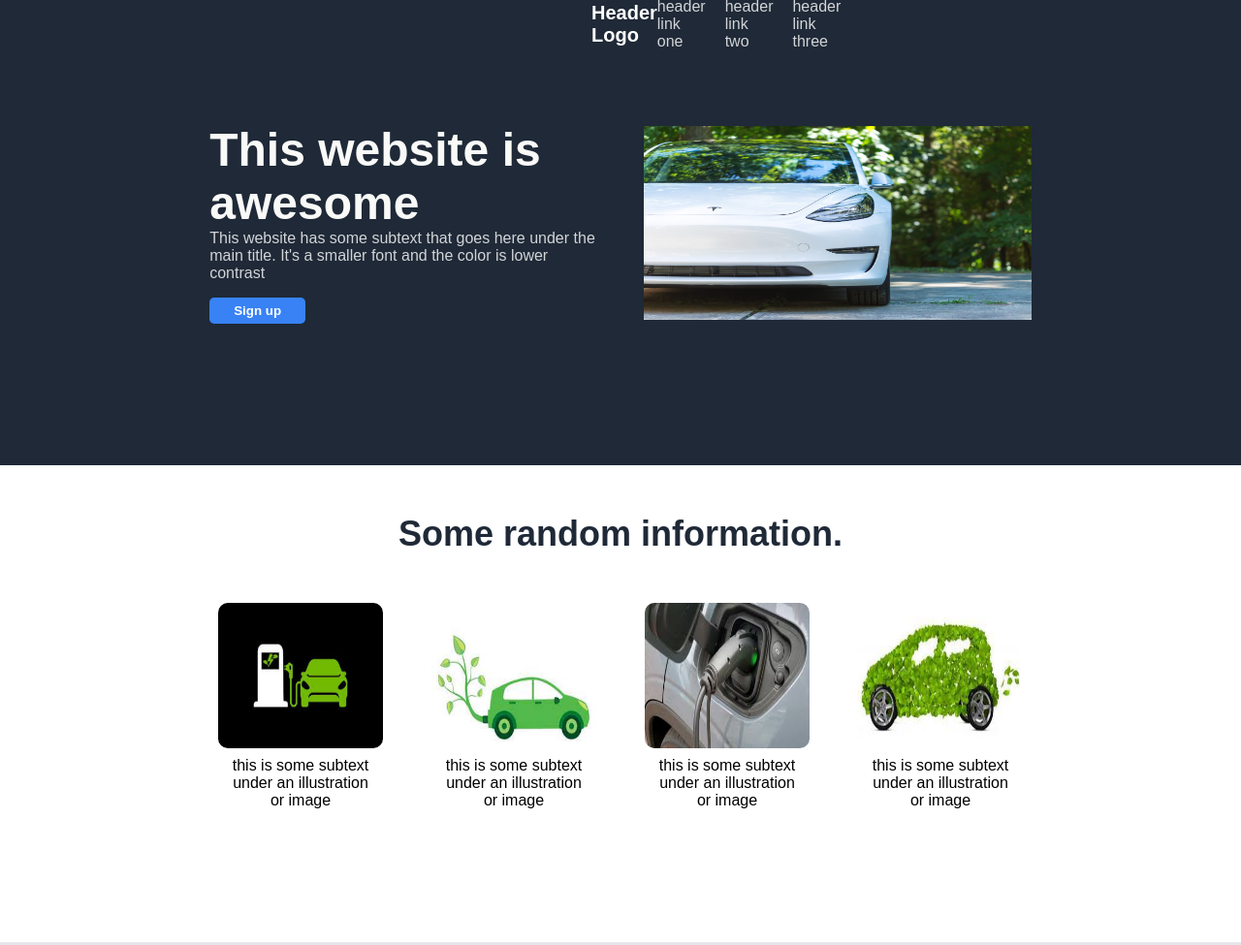
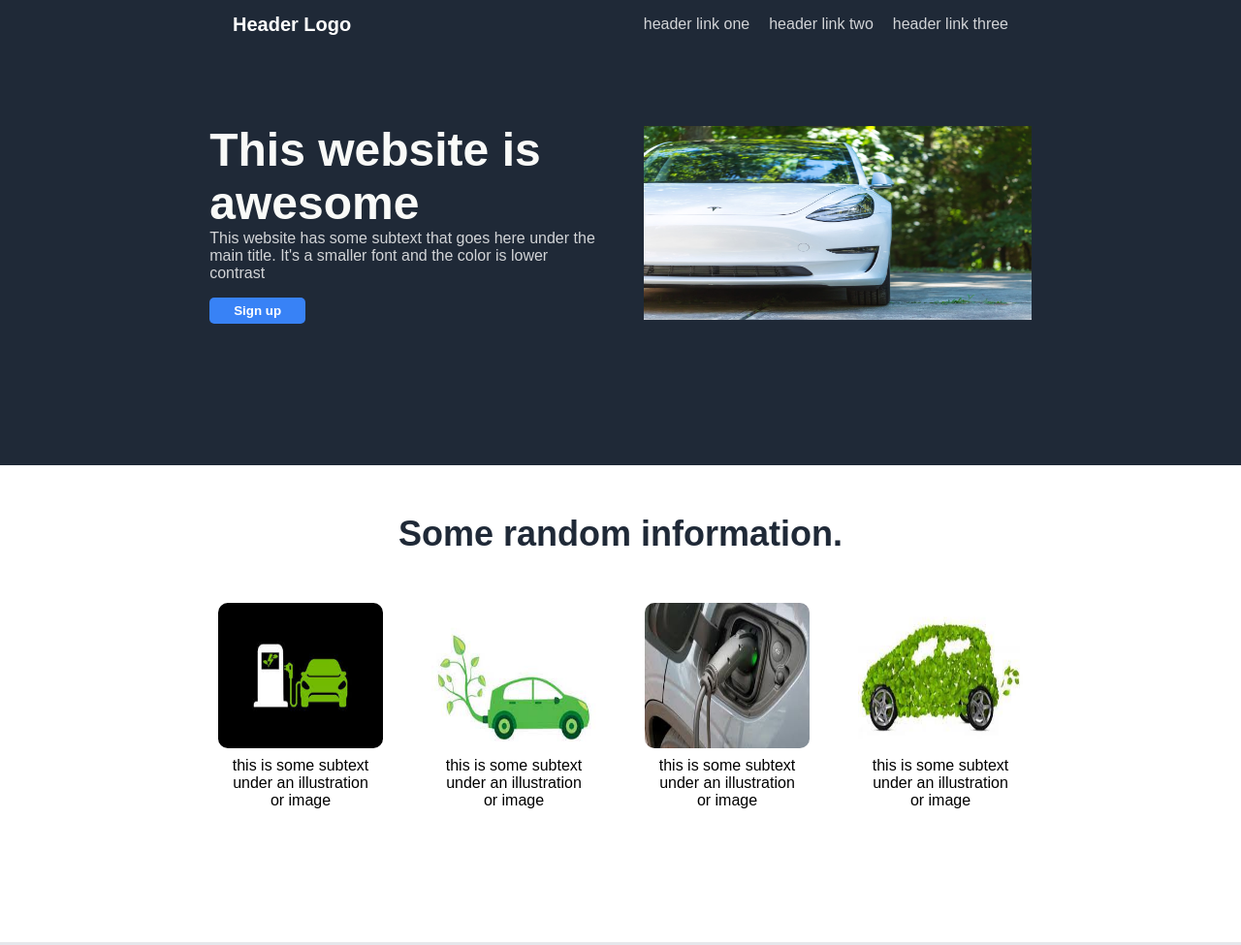
Before and after one commit to Shlammy/landing-page, a plain HTML site: page index.html in a window 1280 px wide. Shown: the top 975 px of the page at 97% size. Drawn offline with Linux system fonts and the light colour scheme.

Commit message:
Adjusted header structure, applied shrink

```diff
--- a/index.html
+++ b/index.html
@@ -9,12 +9,14 @@
   </head>
   <body>
     <div class="header">
+      <div class="headerContent">
         <p>Header Logo</p>
         <li>
           <a href="">header link one</a>
           <a href="">header link two</a>
           <a href="">header link three</a>
         </li>
+      </div>
     </div>
     <div class="second">
       <div class="secondContainer">
--- a/styles.css
+++ b/styles.css
@@ -10,12 +10,18 @@ body {
     color: white;
     height: 50px;
     align-items: center;
-    padding: 0px 610px;
 }
 
 .header {
+    justify-content: center;
+    padding-bottom: 30px;
+}
+
+.headerContent {
+    display: flex;
+    align-items: center;
     justify-content: space-between;
-    padding-bottom: 30px;
+    flex: 0 1 800px;
 }
 
 .header p {
```
Lines whose indentation alone changed are shown as unchanged.
